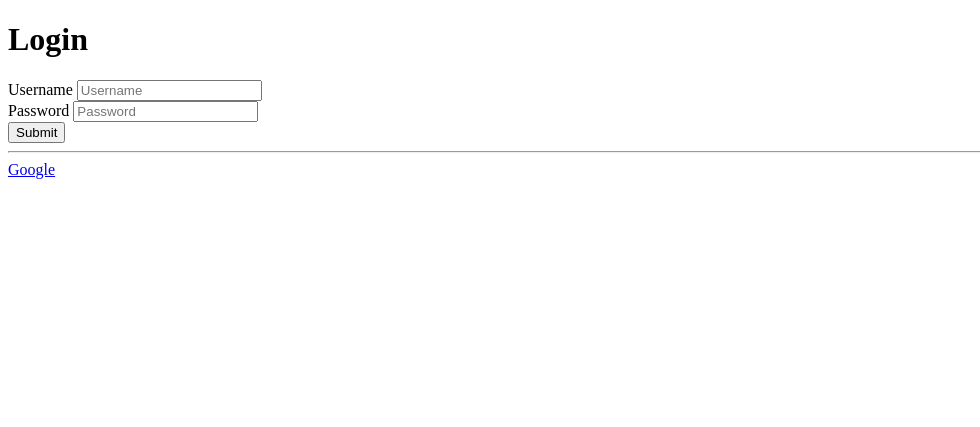
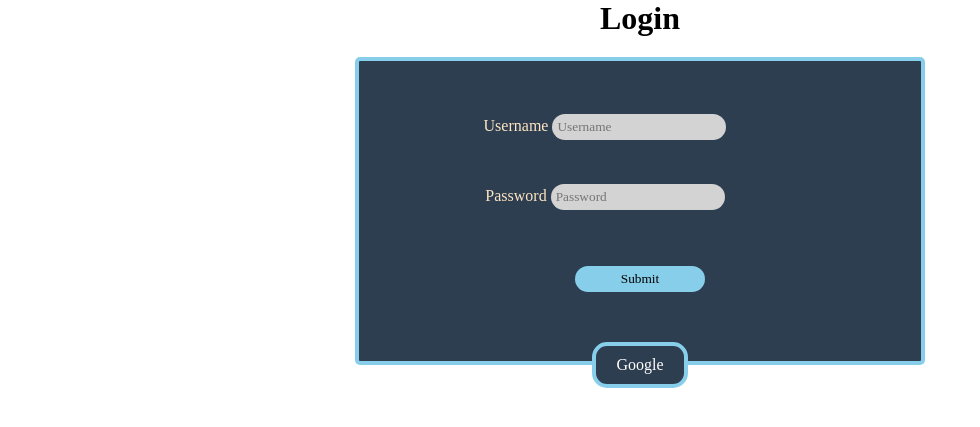
Before and after one commit to SHAKHAfire/DjangoYoutube, a Django app: page /accounts/login/ in a window 1280 px wide. Shown: the top 427 px of the page, without its empty margins (0-980 px from the left). Run offline with Django 4.2, Linux system fonts and the light colour scheme; some libraries are stand-ins or nearby versions.

Commit message:
css_&_fixed_double login

```diff
--- a/wetube/templates/account/login.html
+++ b/wetube/templates/account/login.html
@@ -1,5 +1,4 @@
 {% extends 'base.html' %}
-{% load static %}
 {% load django_bootstrap5 %}
 {% load account socialaccount %}
 
@@ -7,34 +6,11 @@
 {% block title %}
   Login
 {% endblock %}
-{% block style %}
-  <style>
-    * {
-        transition: 0.2s;
-    }
-    form, .form-control {
-        display: flex;
-        flex-direction: column;
-        justify-content: center;
-        align-items: center;
-        gap: 10px;
-    }
-    input {
-        padding: 10px 20px;
-        border: none;
-        background-color: lightgray;
-        border-radius: 5px;
-        outline: none;
-    }
-    input:focus {
-        padding: 10px 25px;
-        background-color: green;
-        color: snow;
-    }
-  </style>
-{% endblock %}
+
 
 {% block auth_content %}
+<center>
+
   <div class="container">
     <h1>Login</h1>
     <form action="{% url 'login' %}"  method="POST" class="form">
@@ -51,12 +27,81 @@
 
       <button type="submit" class="btn btn-success">Submit</button>
     </form>
-    <hr>
     <div class="text-center">
-        <a class="btn btn-danger" href="{% provider_login_url 'google' %}">
-            <i class="fab fa-google"></i>
-            Google
-        </a>
+      <a class="dark-blue-btn" href="{% provider_login_url 'google' %}">
+        <i class="fab fa-google"></i>
+        Google
+      </a>
     </div>
   </div>
+</center>
+<style>
+  * {
+    transition: 0.2s;
+    padding: 0;
+    margin: 0;
+    font-family: Gilroy;
+color: bisque;
+}
+input {
+    padding: 5px;
+    border: none;
+    background-color: lightgray;
+    border-radius: 15px;
+    outline: none;
+}
+input:focus {
+    padding: 10px 25px;
+    background-color: green;
+    color: snow;
+}
+  form{
+    width: 40%;
+    height: 250px;
+    background: #2c3e50;
+    border-radius: 5px;
+    padding: 25px;
+    margin-top: 20px;
+    border: 4px solid skyblue;
+
+  }
+  .dark-blue-btn {
+    background-color: #2c3e50;
+    border: none;
+    color: #fff;
+    padding: 10px 20px;
+    text-align: center;
+    text-decoration: none;
+    display: inline-block;
+    font-size: 16px;
+    margin: 4px 2px;
+    cursor: pointer;
+    border-radius: 15px;
+    position: relative;
+    top: -27px;
+border: 4px solid skyblue;
+
+  }
+  .dark-blue-btn a {
+    text-decoration: none;
+    color:lightgrey;
+  }
+  .form-control{
+    line-height: 60px;
+    margin-top: 10px;
+    margin-right: 70px;
+}
+  .btn{
+    margin-top: 40px;
+    background-color: skyblue;
+    border-radius: 20px;
+    border: none;
+    width: 130px;
+    height: 26px;
+    color: black;
+  }
+  h1{
+color: black;
+  }
+</style>
 {% endblock %}
--- a/wetube/templates/home.html
+++ b/wetube/templates/home.html
@@ -15,7 +15,7 @@ TODO
 
 
   <a class="reg" href="/accounts/signup">Registration</a>
-  <a class="log" href="/accounts/login">Login</a>
+  <a class="log" href="/users/login">Login</a>
 
 </nav>
 
@@ -34,6 +34,7 @@ TODO
     text-decoration: none;
     position: absolute;
     left: 1%;
+    font-family: 'Courier New', Courier, monospace;
     top: 45%;
     color: lavenderblush;
   }
--- a/wetube/templates/navbar.html
+++ b/wetube/templates/navbar.html
@@ -18,7 +18,7 @@
     </a>
 
     <a href="{% url 'titles' %}" data-bs-toggle="tooltip" data-bs-placement="top" title="Titles">
-        <i class="fa fa-sign-out" aria-hidden="true"></i>Titles
+        <i class="fa fa-users" aria-hidden="true"></i>Titles
     </a>
     {% comment %} <a href="{% url 'add_book' %}" data-bs-toggle="tooltip" data-bs-placement="top" title="Add a book">
         ➕
```
Also changed, not shown: wetube/templates/account/signup.html (added, +106 -0 lines), wetube/templates/socialaccount/login.html (+43 -7 lines), wetube/users/templates/profile.html (+45 -4 lines), wetube/users/templates/registration/create_user.html (deleted, +0 -21 lines), wetube/users/templates/registration/login.html (+64 -2 lines), wetube/users/templates/registration/logout.html (+33 -14 lines), wetube/db.sqlite3.
